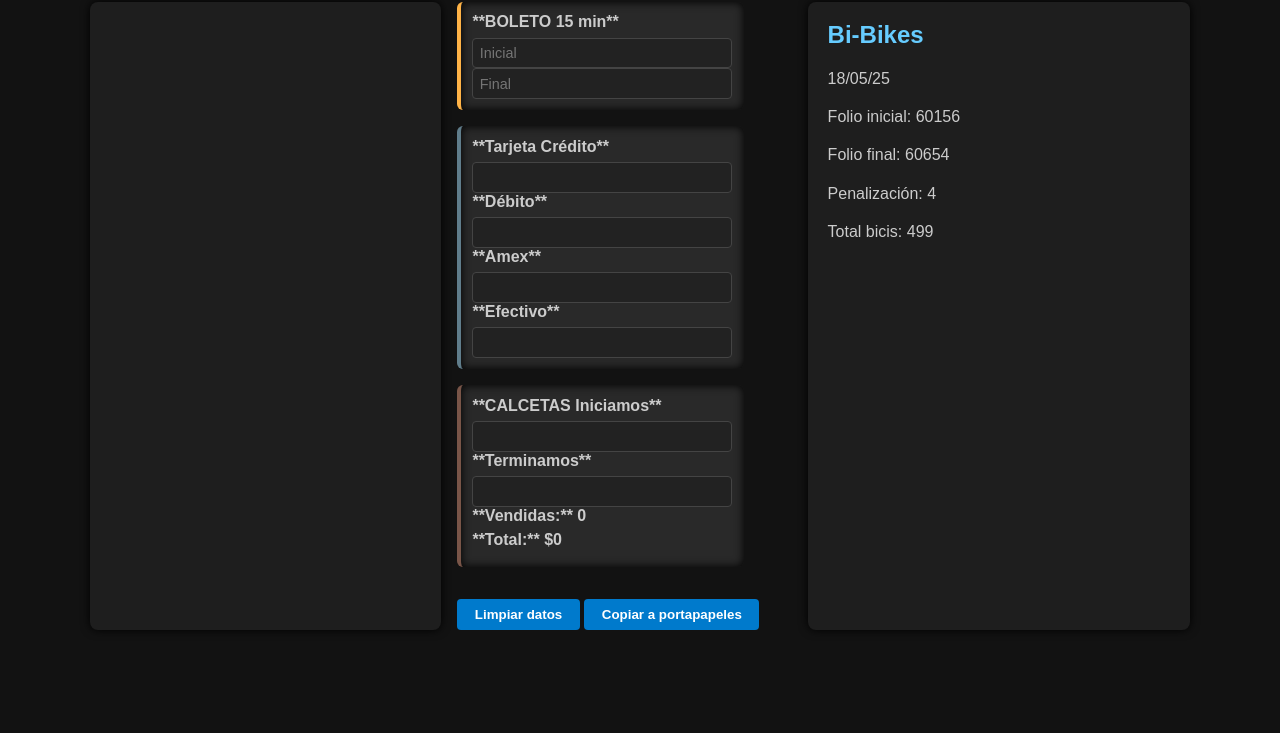
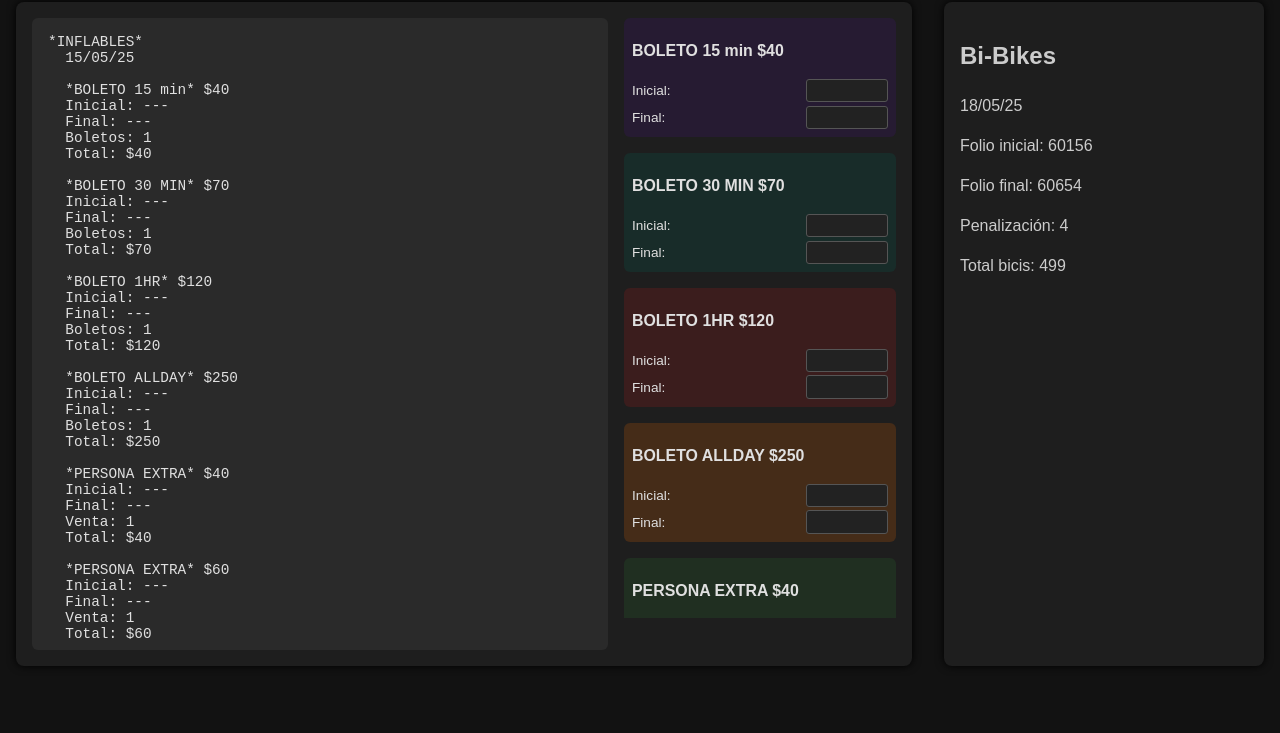
Before and after one commit to JonBuluc/cortePB, a plain HTML site: page index.html in a window 1280 px wide. Shown: the part 67-800 px from the top of the page. Drawn offline with Linux system fonts and the light colour scheme.

Commit message:
feat: actualizar main.js para formato de negritas con un * en exportación a WhatsApp, mejora copia a portapapeles y actualización dinámica de texto plano

```diff
--- a/index.html
+++ b/index.html
@@ -7,68 +7,85 @@
   <link rel="stylesheet" href="styles.css" />
 </head>
 <body>
-  <div class="contenedor-principal">
   <header>
-      <h1 class="titulo">Corte PB</h1>
-
-      <!-- Form Fondo -->
-      <div class="formulario-fondo">
-        <label for="inputFondo">Fondo: $</label>
-        <input type="number" id="inputFondo" min="0" step="1" value="0" />
+    <h1>Corte PB</h1>
+    <div id="inputFondoContainer">
+      <label for="inputFondo"><strong>Fondo: $</strong></label>
+      <input type="number" id="inputFondo" min="0" value="0" />
     </div>
   </header>
 
   <main>
-      <!-- Izquierda: texto plano + forms -->
-      <section class="seccion-izquierda">
-        <div class="contenido-izquierda">
-          <p id="textoPlano">
-            <!-- Aquí va el texto plano generado por JS -->
-          </p>
+    <section id="izquierda">
+      <article id="textoPlano" class="texto-plano"></article>
+
+      <form id="formularios">
+        <!-- Inflables -->
+        <div class="tipo-boleto boleto15">
+          <h3>BOLETO 15 min $40</h3>
+          <label>Inicial: <input type="number" id="boleto15Inicial" min="0" /></label>
+          <label>Final: <input type="number" id="boleto15Final" min="0" /></label>
         </div>
 
-        <form id="formularioDatos" class="formulario-derecha">
-          <!-- Aquí van los inputs de boletos y demás, con las clases por tipo como antes -->
-          <!-- Ejemplo para boleto 15 min -->
-          <div class="seccion-formulario form-boleto15">
-            <label for="boleto15Inicial">**BOLETO 15 min**</label>
-            <input type="number" id="boleto15Inicial" placeholder="Inicial" />
-            <input type="number" id="boleto15Final" placeholder="Final" />
+        <div class="tipo-boleto boleto30">
+          <h3>BOLETO 30 MIN $70</h3>
+          <label>Inicial: <input type="number" id="boleto30Inicial" min="0" /></label>
+          <label>Final: <input type="number" id="boleto30Final" min="0" /></label>
         </div>
-          <!-- Replicar para los demás... (boleto30, boleto1hr, allDay, persona extra40, persona extra60) -->
+
+        <div class="tipo-boleto boleto1hr">
+          <h3>BOLETO 1HR $120</h3>
+          <label>Inicial: <input type="number" id="boleto1hrInicial" min="0" /></label>
+          <label>Final: <input type="number" id="boleto1hrFinal" min="0" /></label>
+        </div>
+
+        <div class="tipo-boleto boletoAllDay">
+          <h3>BOLETO ALLDAY $250</h3>
+          <label>Inicial: <input type="number" id="boletoAllDayInicial" min="0" /></label>
+          <label>Final: <input type="number" id="boletoAllDayFinal" min="0" /></label>
+        </div>
+
+        <div class="tipo-boleto personaExtra40">
+          <h3>PERSONA EXTRA $40</h3>
+          <label>Inicial: <input type="number" id="personaExtra40Inicial" min="0" /></label>
+          <label>Final: <input type="number" id="personaExtra40Final" min="0" /></label>
+        </div>
+
+        <div class="tipo-boleto personaExtra60">
+          <h3>PERSONA EXTRA $60</h3>
+          <label>Inicial: <input type="number" id="personaExtra60Inicial" min="0" /></label>
+          <label>Final: <input type="number" id="personaExtra60Final" min="0" /></label>
+        </div>
 
         <!-- Tarjeta y efectivo -->
-          <div class="seccion-formulario form-tarjeta">
-            <label for="tarjetaCredito">**Tarjeta Crédito**</label>
-            <input type="number" id="tarjetaCredito" />
-            <label for="tarjetaDebito">**Débito**</label>
-            <input type="number" id="tarjetaDebito" />
-            <label for="tarjetaAmex">**Amex**</label>
-            <input type="number" id="tarjetaAmex" />
-            <label for="efectivoTotal">**Efectivo**</label>
-            <input type="number" id="efectivoTotal" />
+        <div class="tipo-boleto tarjeta">
+          <h3>Tarjeta</h3>
+          <label>Crédito: <input type="number" id="tarjetaCredito" min="0" /></label>
+          <label>Débito: <input type="number" id="tarjetaDebito" min="0" /></label>
+          <label>Amex: <input type="number" id="tarjetaAmex" min="0" /></label>
+        </div>
+
+        <div class="tipo-boleto efectivo">
+          <label>Efectivo: <input type="number" id="efectivoTotal" min="0" /></label>
         </div>
 
         <!-- Calcetas -->
-          <div class="seccion-formulario form-global">
-            <label for="calcetasInicial">**CALCETAS Iniciamos**</label>
-            <input type="number" id="calcetasInicial" />
-            <label for="calcetasTerminamos">**Terminamos**</label>
-            <input type="number" id="calcetasTerminamos" />
-            <label>**Vendidas:** <span id="calcetasVendidas">0</span></label>
-            <label>**Total:** <span id="calcetasTotal">$0</span></label>
+        <div class="tipo-boleto calcetas">
+          <h3>CALCETAS</h3>
+          <label>Iniciamos: <input type="number" id="calcetasInicial" min="0" /></label>
+          <label>Terminamos: <input type="number" id="calcetasTerminamos" min="0" /></label>
+          <p>Vendidas: <span id="calcetasVendidas">0</span></p>
+          <p>Total: <span id="calcetasTotal">$0</span></p>
         </div>
 
-          <!-- Botones -->
-          <div style="margin-top: 1rem;">
+        <div class="botones">
           <button type="button" id="btnLimpiar">Limpiar datos</button>
           <button type="button" id="btnCopiar">Copiar a portapapeles</button>
         </div>
       </form>
     </section>
 
-      <!-- Derecha: datos Bi-Bikes -->
-      <section class="seccion-derecha">
+    <section id="derecha">
       <h2>Bi-Bikes</h2>
       <p>18/05/25</p>
       <p>Folio inicial: 60156</p>
@@ -77,7 +94,6 @@
       <p>Total bicis: 499</p>
     </section>
   </main>
-  </div>
 
   <script src="main.js"></script>
 </body>
--- a/main.js
+++ b/main.js
@@ -1,40 +1,6 @@
-// Referencias a inputs
-const inputFondo = document.getElementById('inputFondo');
+// main.js
 
-const boleto15Inicial = document.getElementById('boleto15Inicial');
-const boleto15Final = document.getElementById('boleto15Final');
-
-const boleto30Inicial = document.getElementById('boleto30Inicial');
-const boleto30Final = document.getElementById('boleto30Final');
-
-const boleto1hrInicial = document.getElementById('boleto1hrInicial');
-const boleto1hrFinal = document.getElementById('boleto1hrFinal');
-
-const boletoAllDayInicial = document.getElementById('boletoAllDayInicial');
-const boletoAllDayFinal = document.getElementById('boletoAllDayFinal');
-
-const personaExtra40Inicial = document.getElementById('personaExtra40Inicial');
-const personaExtra40Final = document.getElementById('personaExtra40Final');
-
-const personaExtra60Inicial = document.getElementById('personaExtra60Inicial');
-const personaExtra60Final = document.getElementById('personaExtra60Final');
-
-const tarjetaCredito = document.getElementById('tarjetaCredito');
-const tarjetaDebito = document.getElementById('tarjetaDebito');
-const tarjetaAmex = document.getElementById('tarjetaAmex');
-const efectivoTotal = document.getElementById('efectivoTotal');
-
-const calcetasInicial = document.getElementById('calcetasInicial');
-const calcetasTerminamos = document.getElementById('calcetasTerminamos');
-const calcetasVendidasSpan = document.getElementById('calcetasVendidas');
-const calcetasTotalSpan = document.getElementById('calcetasTotal');
-
-const textoPlano = document.getElementById('textoPlano');
-
-const btnLimpiar = document.getElementById('btnLimpiar');
-const btnCopiar = document.getElementById('btnCopiar');
-
-// Precios fijos
+// Precios fijos para cada tipo de boleto
 const preciosPorTipo = {
     boleto15: 40,
     boleto30: 70,
@@ -44,32 +10,67 @@
     personaExtra60: 60,
   };
 
-// Función para calcular boletos y total, con control para no negativos ni NaN
-function calcularBoletosYTotal(inicial, final, precio) {
-  const inicialNum = Number(inicial);
-  const finalNum = Number(final);
+  // Inputs
+  const boleto15Inicial = document.getElementById('boleto15Inicial');
+  const boleto15Final = document.getElementById('boleto15Final');
+  const boleto30Inicial = document.getElementById('boleto30Inicial');
+  const boleto30Final = document.getElementById('boleto30Final');
+  const boleto1hrInicial = document.getElementById('boleto1hrInicial');
+  const boleto1hrFinal = document.getElementById('boleto1hrFinal');
+  const boletoAllDayInicial = document.getElementById('boletoAllDayInicial');
+  const boletoAllDayFinal = document.getElementById('boletoAllDayFinal');
+  const personaExtra40Inicial = document.getElementById('personaExtra40Inicial');
+  const personaExtra40Final = document.getElementById('personaExtra40Final');
+  const personaExtra60Inicial = document.getElementById('personaExtra60Inicial');
+  const personaExtra60Final = document.getElementById('personaExtra60Final');
+
+  const calcetasInicial = document.getElementById('calcetasInicial');
+  const calcetasTerminamos = document.getElementById('calcetasTerminamos');
+
+  const tarjetaCredito = document.getElementById('tarjetaCredito');
+  const tarjetaDebito = document.getElementById('tarjetaDebito');
+  const tarjetaAmex = document.getElementById('tarjetaAmex');
+  const efectivoTotal = document.getElementById('efectivoTotal');
+
+  const inputFondo = document.getElementById('inputFondo');
+
+  const textoPlano = document.getElementById('textoPlano');
+
+  const btnLimpiar = document.getElementById('btnLimpiar');
+  const btnCopiar = document.getElementById('btnCopiar');
+
+  // Función para calcular boletos y total según inicial y final
+  function calcularBoletosYTotal(inicialString, finalString, precioPorBoleto) {
+    const inicialNum = Number(inicialString);
+    const finalNum = Number(finalString);
+
     if (isNaN(inicialNum) || isNaN(finalNum) || finalNum < inicialNum) {
       return { boletos: 0, total: 0 };
     }
+
     const boletos = finalNum - inicialNum + 1;
-  const total = boletos * precio;
+    const total = boletos * precioPorBoleto;
+
     return { boletos, total };
   }
 
-// Actualiza calcetas vendidos y total
+  // Actualizar cálculo calcetas
   function actualizarCalcetas() {
-  const inicialNum = Number(calcetasInicial.value) || 0;
-  const terminadoNum = Number(calcetasTerminamos.value) || 0;
-  const vendidas = inicialNum - terminadoNum >= 0 ? inicialNum - terminadoNum : 0;
+    const inicialNum = Number(calcetasInicial.value);
+    const terminamosNum = Number(calcetasTerminamos.value);
+
+    if (isNaN(inicialNum) || isNaN(terminamosNum) || terminamosNum > inicialNum) {
+      return { vendidas: 0, total: 0 };
+    }
+
+    const vendidas = inicialNum - terminamosNum;
     const total = vendidas * 35; // precio fijo calcetas
-  calcetasVendidasSpan.textContent = vendidas;
-  calcetasTotalSpan.textContent = `$${total}`;
+
     return { vendidas, total };
   }
 
-// Genera el texto plano para mostrar y copiar
+  // Generar texto plano para copiar o mostrar
   function generarTextoPlano() {
-  // Calculos boletos
     const boleto15Calc = calcularBoletosYTotal(boleto15Inicial.value, boleto15Final.value, preciosPorTipo.boleto15);
     const boleto30Calc = calcularBoletosYTotal(boleto30Inicial.value, boleto30Final.value, preciosPorTipo.boleto30);
     const boleto1hrCalc = calcularBoletosYTotal(boleto1hrInicial.value, boleto1hrFinal.value, preciosPorTipo.boleto1hr);
@@ -77,130 +78,110 @@
     const personaExtra40Calc = calcularBoletosYTotal(personaExtra40Inicial.value, personaExtra40Final.value, preciosPorTipo.personaExtra40);
     const personaExtra60Calc = calcularBoletosYTotal(personaExtra60Inicial.value, personaExtra60Final.value, preciosPorTipo.personaExtra60);
 
-  // Calcetas
-  const calcetas = actualizarCalcetas();
+    const calcetasCalc = actualizarCalcetas();
 
-  // Totales tarjeta y efectivo
-  const tarjetaCreditoNum = Number(tarjetaCredito.value) || 0;
-  const tarjetaDebitoNum = Number(tarjetaDebito.value) || 0;
-  const tarjetaAmexNum = Number(tarjetaAmex.value) || 0;
+    const creditoNum = Number(tarjetaCredito.value) || 0;
+    const debitoNum = Number(tarjetaDebito.value) || 0;
+    const amexNum = Number(tarjetaAmex.value) || 0;
     const efectivoNum = Number(efectivoTotal.value) || 0;
 
-  // Total venta boletos sumados
+    const totalTarjeta = creditoNum + debitoNum + amexNum;
+    const totalVenta = totalTarjeta + efectivoNum;
     const totalBoletos = boleto15Calc.boletos + boleto30Calc.boletos + boleto1hrCalc.boletos + boletoAllDayCalc.boletos + personaExtra40Calc.boletos + personaExtra60Calc.boletos;
-  const totalVentaBoletos = boleto15Calc.total + boleto30Calc.total + boleto1hrCalc.total + boletoAllDayCalc.total + personaExtra40Calc.total + personaExtra60Calc.total;
+    const global = totalVenta + calcetasCalc.total;
 
-  // Global total
-  const globalTotal = totalVentaBoletos + efectivoNum;
+    const fecha = "15/05/25";
 
-  // Fondo
-  const fondoNum = Number(inputFondo.value) || 0;
+    return `
+  *INFLABLES*
+  ${fecha}
 
-  // Texto plano con negritas para WhatsApp
-  const texto =
-`**INFLABLES**
-15/05/25
-
-**BOLETO 15 min $40**
-Inicial: ${boleto15Inicial.value || '---'}
-Final: ${boleto15Final.value || '---'}
+  *BOLETO 15 min* $40
+  Inicial: ${boleto15Inicial.value || "---"}
+  Final: ${boleto15Final.value || "---"}
   Boletos: ${boleto15Calc.boletos}
   Total: $${boleto15Calc.total}
 
-**BOLETO 30 MIN $70**
-Inicial: ${boleto30Inicial.value || '---'}
-Final: ${boleto30Final.value || '---'}
+  *BOLETO 30 MIN* $70
+  Inicial: ${boleto30Inicial.value || "---"}
+  Final: ${boleto30Final.value || "---"}
   Boletos: ${boleto30Calc.boletos}
   Total: $${boleto30Calc.total}
 
-**BOLETO 1HR $120**
-Inicial: ${boleto1hrInicial.value || '---'}
-Final: ${boleto1hrFinal.value || '---'}
+  *BOLETO 1HR* $120
+  Inicial: ${boleto1hrInicial.value || "---"}
+  Final: ${boleto1hrFinal.value || "---"}
   Boletos: ${boleto1hrCalc.boletos}
   Total: $${boleto1hrCalc.total}
 
-**BOLETO ALLDAY $250**
-Inicial: ${boletoAllDayInicial.value || '---'}
-Final: ${boletoAllDayFinal.value || '---'}
+  *BOLETO ALLDAY* $250
+  Inicial: ${boletoAllDayInicial.value || "---"}
+  Final: ${boletoAllDayFinal.value || "---"}
   Boletos: ${boletoAllDayCalc.boletos}
   Total: $${boletoAllDayCalc.total}
 
-**PERSONA EXTRA $40**
-Inicial: ${personaExtra40Inicial.value || '---'}
-Final: ${personaExtra40Final.value || '---'}
+  *PERSONA EXTRA* $40
+  Inicial: ${personaExtra40Inicial.value || "---"}
+  Final: ${personaExtra40Final.value || "---"}
   Venta: ${personaExtra40Calc.boletos}
   Total: $${personaExtra40Calc.total}
 
-**PERSONA EXTRA $60**
-Inicial: ${personaExtra60Inicial.value || '---'}
-Final: ${personaExtra60Final.value || '---'}
+  *PERSONA EXTRA* $60
+  Inicial: ${personaExtra60Inicial.value || "---"}
+  Final: ${personaExtra60Final.value || "---"}
   Venta: ${personaExtra60Calc.boletos}
   Total: $${personaExtra60Calc.total}
 
-**Tarjeta**
-Crédito: $${tarjetaCreditoNum}
-Débito: $${tarjetaDebitoNum}
-Amex: $${tarjetaAmexNum}
-Total: $${tarjetaCreditoNum + tarjetaDebitoNum + tarjetaAmexNum}
+  *Tarjeta*
+  Crédito: $${creditoNum}
+  Débito: $${debitoNum}
+  Amex: $${amexNum}
+  Total: $${totalTarjeta}
   Efectivo: $${efectivoNum}
-Total venta: $${totalVentaBoletos}
+  Total venta: $${totalVenta}
   Total de boletos: ${totalBoletos}
-Global: $${globalTotal}
+  Global: $${global}
 
-**CALCETAS**
-Iniciamos: ${calcetasInicial.value || '---'}
-Terminamos: ${calcetasTerminamos.value || '---'}
-Vendidas: ${calcetas.vendidas}
-Total: $${calcetas.total}
+  *CALCETAS*
+  Iniciamos: ${calcetasInicial.value || "---"}
+  Terminamos: ${calcetasTerminamos.value || "---"}
+  Vendidas: ${calcetasCalc.vendidas}
+  Total: $${calcetasCalc.total}
 
-Fondo: $${fondoNum}
-
----
-
-**Bi-Bikes**
-18/05/25
-Folio inicial: 60156
-Folio final: 60654
-Penalización: 4
-Total bicis: 499
-`;
-
-  textoPlano.textContent = texto;
+  *Fondo:* $${inputFondo.value || 0}
+  `.trim();
   }
 
-// Limpiar todos los inputs
+  // Actualizar texto plano en la izquierda
+  function actualizarTextoPlano() {
+    textoPlano.textContent = generarTextoPlano();
+  }
+
+  // Limpiar inputs
   function limpiarDatos() {
-  const todosInputs = document.querySelectorAll('input[type=number]');
-  todosInputs.forEach(input => input.value = '');
-  inputFondo.value = 0;
-  calcetasVendidasSpan.textContent = '0';
-  calcetasTotalSpan.textContent = '$0';
-  textoPlano.textContent = '';
+    const todosInputs = document.querySelectorAll('input[type="number"]');
+    todosInputs.forEach(input => (input.value = ''));
+    actualizarTextoPlano();
   }
 
   // Copiar al portapapeles
-function copiarPortapapeles() {
-  const texto = textoPlano.textContent;
-  navigator.clipboard.writeText(texto).then(() => {
-    alert('Texto copiado al portapapeles.');
-  }).catch(() => {
+  async function copiarPortapapeles() {
+    try {
+      await navigator.clipboard.writeText(textoPlano.textContent);
+      alert('Copiado al portapapeles!');
+    } catch {
       alert('Error al copiar al portapapeles.');
-  });
+    }
   }
 
-// Event listeners para actualizar texto cada vez que cambian inputs
-const inputsActualizar = document.querySelectorAll('input[type=number]');
-inputsActualizar.forEach(input => {
-  input.addEventListener('input', generarTextoPlano);
-});
+  // Eventos para actualizar texto plano al cambiar inputs
+  const inputsParaActualizar = document.querySelectorAll('input[type="number"]');
+  inputsParaActualizar.forEach(input =>
+    input.addEventListener('input', actualizarTextoPlano)
+  );
 
-// Botones
-btnLimpiar.addEventListener('click', () => {
-  limpiarDatos();
-  generarTextoPlano();
-});
-
+  btnLimpiar.addEventListener('click', limpiarDatos);
   btnCopiar.addEventListener('click', copiarPortapapeles);
 
-// Inicializar texto plano vacío al cargar
-generarTextoPlano();
+  // Inicializa la vista
+  actualizarTextoPlano();
--- a/styles.css
+++ b/styles.css
@@ -1,21 +1,9 @@
-/* Reset básico y modo oscuro */
 body {
+  margin: 0;
+  font-family: Arial, sans-serif;
   background-color: #121212;
   color: #e0e0e0;
-  font-family: Arial, sans-serif;
-  margin: 0;
-  padding: 1rem 2rem;
-  box-sizing: border-box;
-}
-
-a, label {
-  color: #ccc;
-}
-
-/* Contenedor principal y layout */
-.contenedor-principal {
-  max-width: 1100px;
-  margin: 0 auto;
+  padding: 1rem;
 }
 
 header {
@@ -25,129 +13,138 @@
   margin-bottom: 1rem;
 }
 
-.titulo {
-  font-size: 2rem;
-  font-weight: 700;
+header h1 {
   margin: 0;
+  font-weight: bold;
 }
 
-.formulario-fondo label {
-  margin-right: 0.5rem;
-  font-weight: 600;
-  color: #ddd;
+#inputFondoContainer {
+  display: flex;
+  align-items: center;
 }
 
-.formulario-fondo input {
-  width: 100px;
-  padding: 0.3rem;
-  border-radius: 4px;
+#inputFondo {
+  width: 80px;
+  margin-left: 0.5rem;
+  background-color: #222;
   border: 1px solid #555;
-  background: #222;
   color: #eee;
+  padding: 0.2rem 0.4rem;
+  border-radius: 3px;
 }
 
-/* Layout main: dos secciones lado a lado */
 main {
   display: flex;
   gap: 2rem;
 }
 
-/* Izquierda: texto + formulario */
-.seccion-izquierda {
-  flex: 2;
+#izquierda, #derecha {
+  background-color: #1e1e1e;
+  padding: 1rem;
+  border-radius: 8px;
+  box-shadow: 0 0 8px #000;
+}
+
+#izquierda {
+  flex: 3;
   display: flex;
   gap: 1rem;
 }
 
-.contenido-izquierda {
-  background: #1e1e1e;
+.texto-plano {
+  flex: 2;
+  white-space: pre-wrap;
+  background-color: #2a2a2a;
   padding: 1rem;
-  border-radius: 8px;
-  flex: 1;
-  white-space: pre-wrap;
+  border-radius: 6px;
+  overflow-y: auto;
+  max-height: 600px;
+  font-family: monospace;
   font-size: 0.9rem;
-  line-height: 1.3;
-  overflow-wrap: break-word;
-  min-height: 400px;
-  box-shadow: 0 0 10px #000;
 }
 
-.formulario-derecha {
+#formularios {
   flex: 1;
   display: flex;
-  flex-wrap: wrap;
+  flex-direction: column;
+  gap: 1rem;
+  overflow-y: auto;
+  max-height: 600px;
+}
+
+.tipo-boleto {
+  background-color: #282828;
+  border-radius: 6px;
+  padding: 0.5rem;
+  font-size: 0.85rem;
+  display: flex;
+  flex-direction: column;
+  gap: 0.2rem;
+}
+
+.tipo-boleto label {
+  display: flex;
+  justify-content: space-between;
+  align-items: center;
+}
+
+.tipo-boleto input[type="number"] {
+  width: 70px;
+  background-color: #222;
+  border: 1px solid #555;
+  color: #eee;
+  border-radius: 3px;
+  padding: 0.2rem 0.3rem;
+  text-align: right;
+}
+
+.boleto15 { background-color: #4a148c30; }
+.boleto30 { background-color: #00695c30; }
+.boleto1hr { background-color: #b71c1c30; }
+.boletoAllDay { background-color: #ef6c0030; }
+.personaExtra40 { background-color: #2e7d3230; }
+.personaExtra60 { background-color: #4a148c30; }
+
+.tarjeta, .efectivo {
+  background-color: #3a3a3a;
+  padding: 0.5rem;
+  border-radius: 6px;
+}
+
+.calcetas {
+  background-color: #1b5e2030;
+  padding: 0.5rem;
+  border-radius: 6px;
+}
+
+.calcetas p {
+  margin: 0.2rem 0;
+}
+
+.botones {
+  display: flex;
+  justify-content: space-between;
   gap: 1rem;
 }
 
-/* Formularios secciones iguales y oscuro */
-.seccion-formulario {
-  background: #292929;
-  padding: 0.7rem;
-  border-radius: 6px;
-  box-shadow: inset 0 0 10px #000;
+button {
+  background-color: #333;
   color: #eee;
-  width: 100%;
-  max-width: 260px;
-  display: flex;
-  flex-direction: column;
-}
-
-.seccion-formulario label {
-  margin-bottom: 0.4rem;
-  font-weight: 600;
-  color: #ccc;
-}
-
-.seccion-formulario input {
-  padding: 0.4rem;
-  border-radius: 4px;
-  border: 1px solid #444;
-  background: #222;
-  color: #eee;
-  font-size: 0.9rem;
-}
-
-/* Botones */
-button {
-  background-color: #007acc;
-  color: white;
   border: none;
-  padding: 0.5rem 1.1rem;
+  padding: 0.5rem 1rem;
   border-radius: 4px;
   cursor: pointer;
-  font-weight: 700;
-  transition: background-color 0.2s ease;
+  font-weight: bold;
+  transition: background-color 0.2s;
 }
 
 button:hover {
-  background-color: #005a99;
+  background-color: #555;
 }
 
-/* Sección derecha simple */
-.seccion-derecha {
+#derecha {
   flex: 1;
-  background: #1e1e1e;
-  padding: 1rem 1.2rem;
-  border-radius: 8px;
   font-size: 1rem;
-  line-height: 1.4;
+  line-height: 1.5;
   color: #ccc;
-  box-shadow: 0 0 10px #000;
 }
-
-.seccion-derecha h2 {
-  margin-top: 0;
-  margin-bottom: 1rem;
-  font-weight: 700;
-  color: #66ccff;
-}
-
-/* Colores borde para tipos de boleto (opcional mantener) */
-.form-boleto15 { border-left: 4px solid #ffb347; }
-.form-boleto30 { border-left: 4px solid #4caf50; }
-.form-boleto1h { border-left: 4px solid #2196f3; }
-.form-boletoAD { border-left: 4px solid #9c27b0; }
-.form-extra40 { border-left: 4px solid #f44336; }
-.form-extra60 { border-left: 4px solid #ff9800; }
-.form-tarjeta { border-left: 4px solid #607d8b; }
-.form-global { border-left: 4px solid #795548; }
```
Lines whose indentation alone changed are shown as unchanged.
